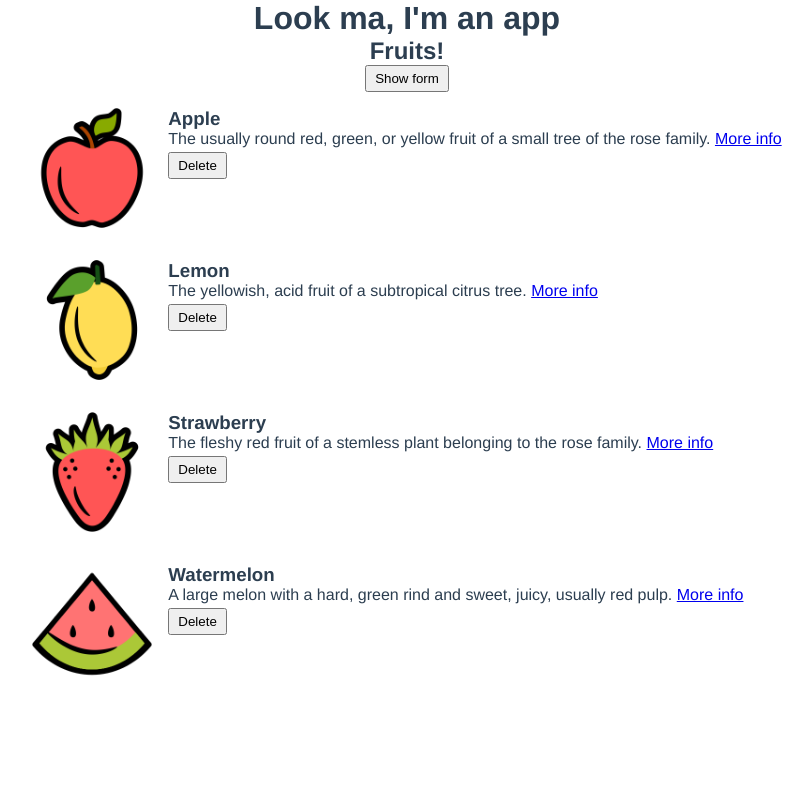
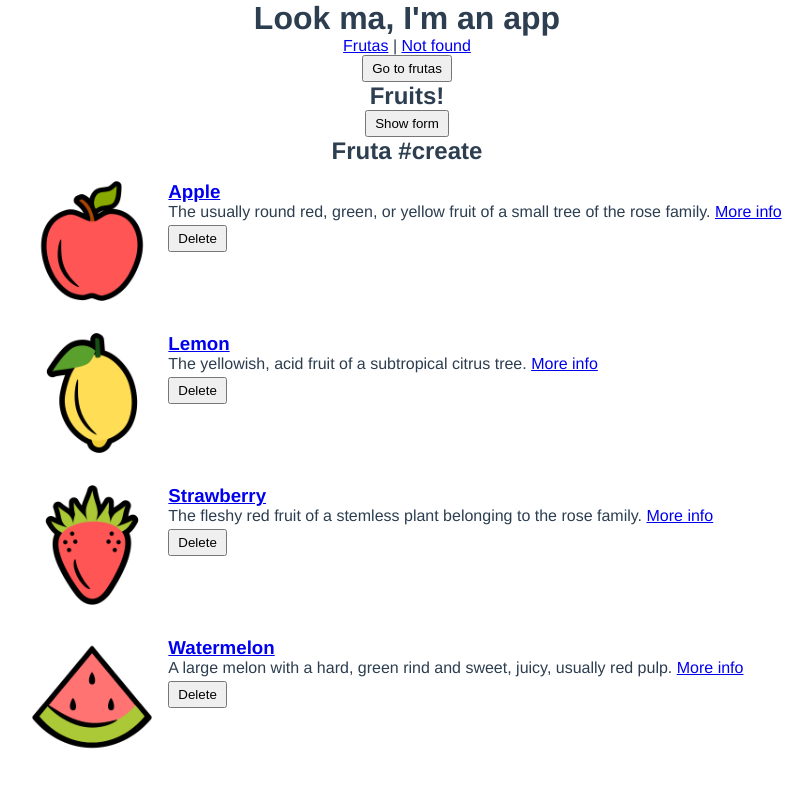
Before and after one commit to neokore/vue2-course-example-app, a Vue app: page /fruits/create in a window 1280 px wide. Shown: the top 788 px of the page, without its empty margins (233-1045 px from the left). Built offline with nearby package versions, Linux system fonts and the light colour scheme.

Commit message:
Day 3 - Explanation

```diff
--- a/package.json
+++ b/package.json
@@ -9,7 +9,8 @@
   },
   "dependencies": {
     "core-js": "^3.6.5",
-    "vue": "^2.6.11"
+    "vue": "^2.6.11",
+    "vue-router": "^3.5.2"
   },
   "devDependencies": {
     "@vue/cli-plugin-babel": "~4.5.0",
--- a/src/App.vue
+++ b/src/App.vue
@@ -1,16 +1,22 @@
 <template>
   <div id="app">
-    <h1>Look ma, I'm an app</h1>
-    <Fruits class="fruits" />
+    <router-view name="header"></router-view>
+    <button @click="goToFrutas()">Go to frutas</button>
+    <router-view></router-view>
   </div>
 </template>
 
 <script>
-import Fruits from './components/Fruits.vue';
 export default {
   name: 'App',
-  components: {
-    Fruits
+  methods: {
+    goToFrutas() {
+      this.$router.push({
+        name: 'fruit',
+        params: { id: 'apple' },
+        query: { id: 'banana' }
+      });
+    }
   }
 };
 </script>
@@ -34,10 +40,6 @@ button {
   height: 100vh;
   display: flex;
   flex-direction: column;
-
-  .fruits {
-    flex: 1 1 0;
-    max-height: 100%;
-  }
+  align-items: center;
 }
 </style>
--- /dev/null
+++ b/src/components/Header.vue
@@ -0,0 +1,18 @@
+<template>
+  <header>
+    <h1>Look ma, I'm an app</h1>
+    <nav>
+      <router-link :to="{ name: 'fruits' }">Frutas</router-link>
+      |
+      <router-link to="/wrong-name">Not found</router-link>
+    </nav>
+  </header>
+</template>
+
+<script>
+export default {
+  name: 'Header'
+};
+</script>
+
+<style lang="scss" scoped></style>
--- a/src/main.js
+++ b/src/main.js
@@ -1,8 +1,10 @@
 import Vue from 'vue';
 import App from './App.vue';
+import router from './router';
 
 Vue.config.productionTip = false;
 
 new Vue({
+  router,
   render: (h) => h(App)
 }).$mount('#app');
--- /dev/null
+++ b/src/router/routes.js
@@ -0,0 +1,30 @@
+const routes = [
+  { path: '/', redirect: '/fruits' },
+  {
+    path: '/fruits',
+    name: 'fruits',
+    components: {
+      default: () =>
+        import(/* webpackChunkName: "fruits" */ '@/views/Fruits/Fruits.vue'),
+      header: () =>
+        import(/* webpackChunkName: "header" */ '@/components/Header.vue')
+    },
+    children: [
+      {
+        path: ':id',
+        name: 'fruit-detail',
+        component: () =>
+          import(
+            /* webpackChunkName: "fruits-detail" */ '@/views/Fruits/FruitDetail.vue'
+          ),
+        props: true
+      }
+    ]
+  },
+  {
+    path: '*',
+    component: () => import('@/views/NotFound.vue')
+  }
+];
+
+export default routes;
--- /dev/null
+++ b/src/views/Fruits/FruitDetail.vue
@@ -0,0 +1,16 @@
+<template>
+  <h2>Fruta #{{ id }}</h2>
+</template>
+
+<script>
+export default {
+  name: 'FruitDetail',
+  props: {
+    id: {
+      type: String
+    }
+  }
+};
+</script>
+
+<style lang="scss" scoped></style>
--- a/src/components/Fruits.vue
+++ b/src/views/Fruits/Fruits.vue
@@ -9,6 +9,9 @@
     <button @click="showForm = !showForm">
       {{ showForm ? 'Hide form' : 'Show form' }}
     </button>
+    <div class="detail">
+      <router-view></router-view>
+    </div>
     <ul class="fruits-container">
       <li
         v-for="(fruit, index) in fruits"
@@ -25,13 +28,18 @@
 </template>
 
 <script>
-import FruitCard from './FruitCard.vue';
-import FruitForm from './FruitForm.vue';
+import FruitCard from './components/FruitCard.vue';
+import FruitForm from './components/FruitForm.vue';
 import { getFruits } from '@/services/fruitsService';
 
 export default {
   name: 'Fruits',
   components: { FruitCard, FruitForm },
+  props: {
+    id: {
+      type: String
+    }
+  },
   data: () => ({
     fruits: [],
     fruitsTemplate: [],
--- a/src/components/FruitCard.vue
+++ b/src/views/Fruits/components/FruitCard.vue
@@ -1,8 +1,12 @@
 <template>
   <li>
-    <img :src="require(`../assets/fruits/${fruit.image}`)" />
+    <img :src="require(`@/assets/fruits/${fruit.image}`)" />
     <div class="content">
-      <h3>{{ fruit.name }}</h3>
+      <h3>
+        <router-link :to="{ name: 'fruit-detail', params: { id: fruit.name } }">
+          {{ fruit.name }}
+        </router-link>
+      </h3>
       <p>
         {{ fruit.description }}
         <a v-if="fruit.link" :href="fruit.link">More info</a>
--- a/src/components/FruitForm.vue
+++ b/src/views/Fruits/components/FruitForm.vue
@@ -28,7 +28,7 @@
 </template>
 
 <script>
-import FormInput from './FormInput.vue';
+import FormInput from '../../../components/FormInput.vue';
 
 const URL_CHECK_REGEX =
   /https?:\/\/(www\.)?[-a-zA-Z0-9@:%._+~#=]{1,256}\.[a-zA-Z0-9()]{1,6}\b([-a-zA-Z0-9()@:%_+.~#?&//=]*)/;
--- /dev/null
+++ b/src/views/NotFound.vue
@@ -0,0 +1,11 @@
+<template>
+  <h1>404: Not Found</h1>
+</template>
+
+<script>
+export default {
+  name: 'NotFound'
+};
+</script>
+
+<style lang="scss" scoped></style>
```
Also changed, not shown: src/router/index.js (added, +13 -0 lines), 1 other file (tests, documents, lock files or other folders).
